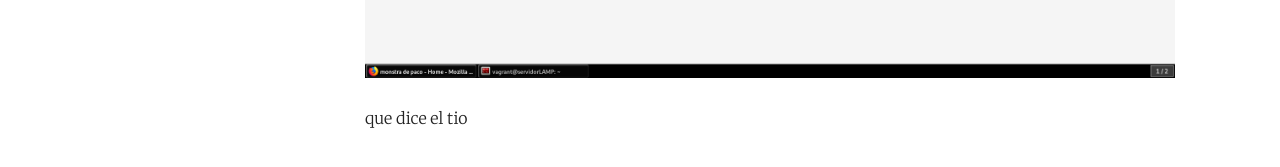
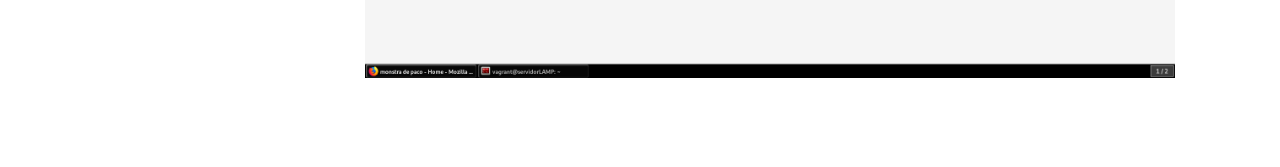
Before and after one commit to PacoGuillermoGarcia/Theadministrator, a Jekyll site: the page built from _posts/2019-10-24-drupal.markdown, in a window 1280 px wide and 900 px high, scrolled down 1022 px. Shown: the part 721-888 px from the top of the window. Built offline with Jekyll 4.4.1, drawn with Linux system fonts in a browser that asks for light colours; after the commit the page ends 1875 px from its top, so only the background shows below that.

Commit message:
prueba ic 2

````diff
--- a/_posts/2019-10-24-drupal.markdown
+++ b/_posts/2019-10-24-drupal.markdown
@@ -55,5 +55,3 @@ http://www.paco-monstra.org/install.php
 ```
 
 ![](/assets/monstra1.png)
-
-que dice el tio
````
Also changed, not shown: 6 other files.
